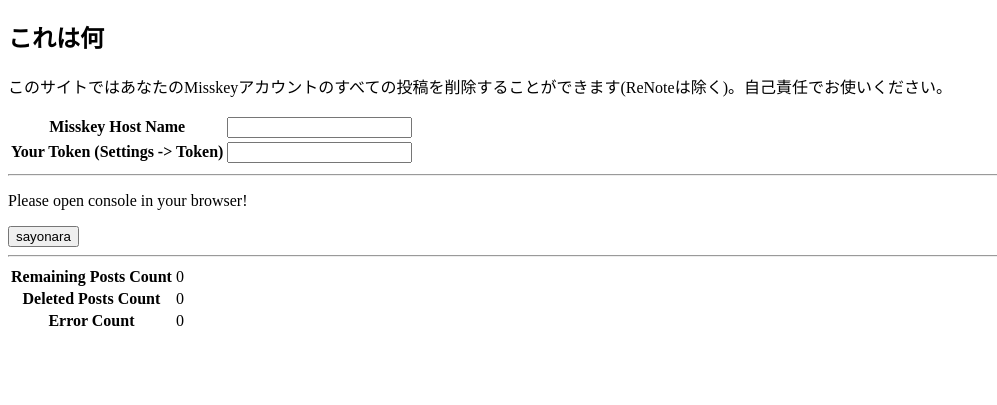
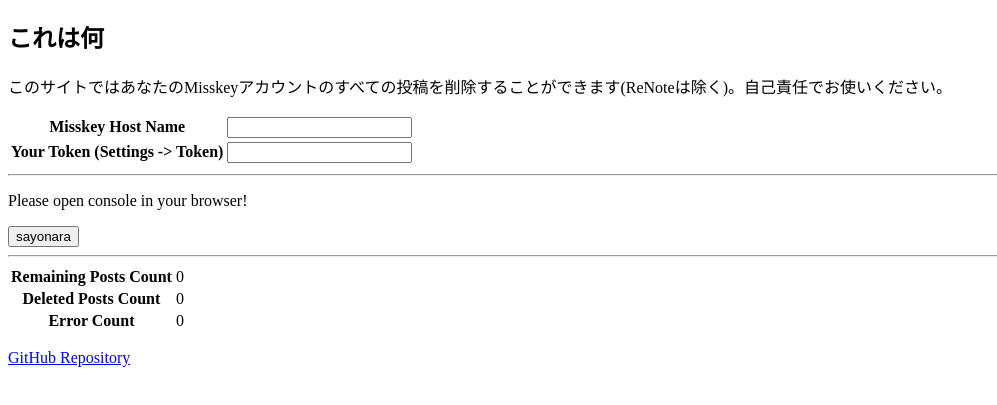
Before and after one commit to rinsuki/sayonara-misskey, a plain HTML site: page index.html in a window 1280 px wide. Shown: the part 61-466 px from the top of the page, without its empty margins (0-997 px from the left). Drawn offline with Linux system fonts and the light colour scheme.

Commit message:
add github repository link

```diff
--- a/index.html
+++ b/index.html
@@ -92,3 +92,5 @@
         }
     })
 </script>
+
+<p><a href="https://github.com/rinsuki/sayonara-misskey">GitHub Repository</a></p>
```
